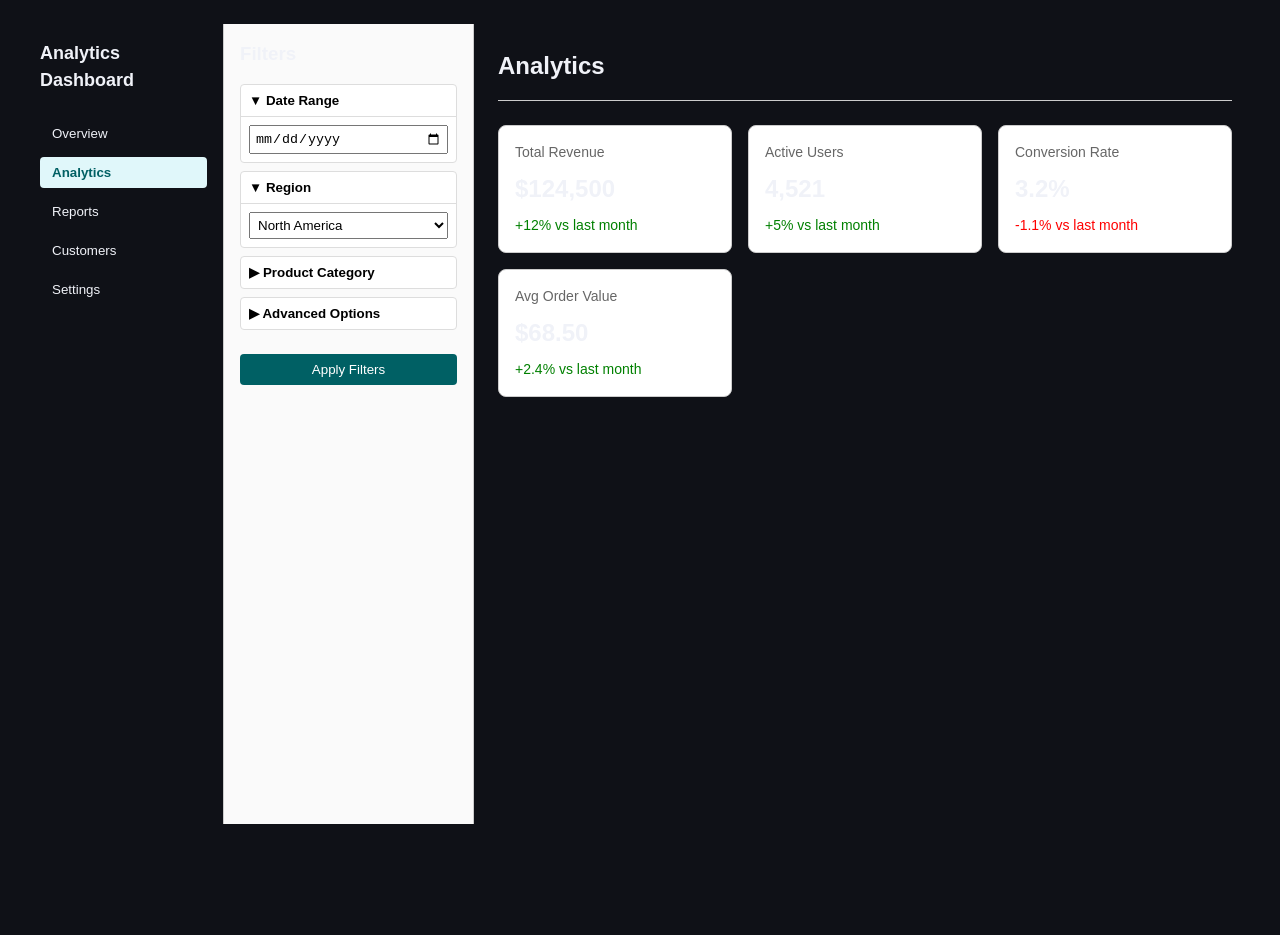
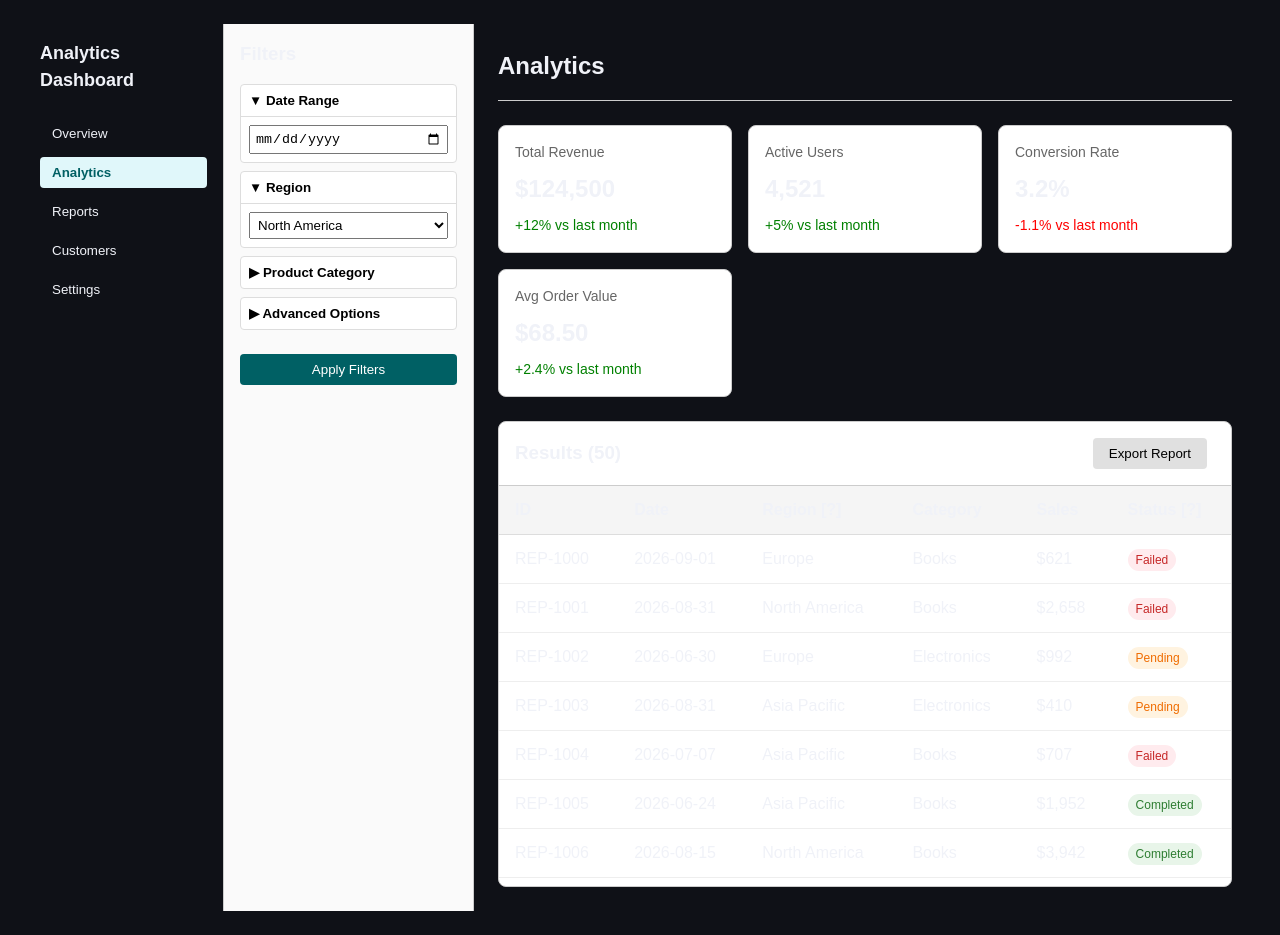
Before and after one commit to taofeeqhamzat/edge-aui, a React (Vite) app: page / in a window 1280 px wide. Both pictures are taken after a click on the button "Analytics". Before the commit the page ends 848 px from the top, so only its background shows below. Built offline with nearby package versions, Linux system fonts and the light colour scheme.

Commit message:
feat(testbed): implement results table and primary actions

```diff
--- a/src/app/App.tsx
+++ b/src/app/App.tsx
@@ -3,6 +3,7 @@ import { Navigation, Page } from './Navigation';
 
 import { KPICards } from '../testbed/components/KPICards';
 import { FilterDrawer } from '../testbed/components/FilterDrawer';
+import { ResultsTable } from '../testbed/components/ResultsTable';
 
 export function App() {
   const [currentPage, setCurrentPage] = useState<Page>('Overview');
@@ -14,11 +15,12 @@ export function App() {
       {currentPage === 'Analytics' ? (
         <div style={{ display: 'flex', flex: 1 }}>
           <FilterDrawer />
-          <main style={{ flex: 1, padding: '24px' }}>
+          <main style={{ flex: 1, padding: '24px', display: 'flex', flexDirection: 'column' }}>
             <header style={{ borderBottom: '1px solid #ccc', paddingBottom: '16px', marginBottom: '24px' }}>
               <h1 style={{ margin: 0, fontSize: '24px' }}>{currentPage}</h1>
             </header>
             <KPICards />
+            <ResultsTable />
           </main>
         </div>
       ) : (
--- /dev/null
+++ b/src/testbed/components/ResultsTable.tsx
@@ -0,0 +1,56 @@
+import { defaultTableData } from '../mock-data/tableData';
+
+export function ResultsTable() {
+  return (
+    <div style={{ background: '#fff', border: '1px solid #ccc', borderRadius: '8px', overflow: 'hidden', display: 'flex', flexDirection: 'column' }}>
+      <div style={{ padding: '16px', borderBottom: '1px solid #ccc', display: 'flex', justifyContent: 'space-between', alignItems: 'center' }}>
+        <h3 style={{ margin: 0 }}>Results ({defaultTableData.length})</h3>
+        <div>
+          <button style={{ padding: '8px 16px', background: '#e0e0e0', border: 'none', borderRadius: '4px', cursor: 'pointer', marginRight: '8px' }}>
+            Export Report
+          </button>
+        </div>
+      </div>
+      <div style={{ overflowY: 'auto', maxHeight: '400px' }}>
+        <table style={{ width: '100%', borderCollapse: 'collapse', textAlign: 'left' }}>
+          <thead style={{ background: '#f5f5f5', position: 'sticky', top: 0, borderBottom: '1px solid #ddd' }}>
+            <tr>
+              <th style={{ padding: '12px 16px' }}>ID</th>
+              <th style={{ padding: '12px 16px' }}>Date</th>
+              <th style={{ padding: '12px 16px' }}>
+                Region <span title="Geographical sales region">[?]</span>
+              </th>
+              <th style={{ padding: '12px 16px' }}>Category</th>
+              <th style={{ padding: '12px 16px' }}>Sales</th>
+              <th style={{ padding: '12px 16px' }}>
+                Status <span title="Current processing status">[?]</span>
+              </th>
+            </tr>
+          </thead>
+          <tbody>
+            {defaultTableData.map((row) => (
+              <tr key={row.id} style={{ borderBottom: '1px solid #eee' }}>
+                <td style={{ padding: '12px 16px' }}>{row.id}</td>
+                <td style={{ padding: '12px 16px' }}>{row.date}</td>
+                <td style={{ padding: '12px 16px' }}>{row.region}</td>
+                <td style={{ padding: '12px 16px' }}>{row.category}</td>
+                <td style={{ padding: '12px 16px' }}>${row.sales.toLocaleString()}</td>
+                <td style={{ padding: '12px 16px' }}>
+                  <span style={{
+                    padding: '4px 8px',
+                    borderRadius: '12px',
+                    fontSize: '12px',
+                    background: row.status === 'Completed' ? '#e8f5e9' : row.status === 'Pending' ? '#fff3e0' : '#ffebee',
+                    color: row.status === 'Completed' ? '#2e7d32' : row.status === 'Pending' ? '#ef6c00' : '#c62828'
+                  }}>
+                    {row.status}
+                  </span>
+                </td>
+              </tr>
+            ))}
+          </tbody>
+        </table>
+      </div>
+    </div>
+  );
+}
--- /dev/null
+++ b/src/testbed/mock-data/tableData.ts
@@ -0,0 +1,25 @@
+export interface ReportData {
+  id: string;
+  date: string;
+  region: string;
+  category: string;
+  sales: number;
+  status: 'Completed' | 'Pending' | 'Failed';
+}
+
+export const generateMockData = (count: number): ReportData[] => {
+  const regions = ['North America', 'Europe', 'Asia Pacific'];
+  const categories = ['Electronics', 'Clothing', 'Books'];
+  const statuses: ReportData['status'][] = ['Completed', 'Pending', 'Failed'];
+
+  return Array.from({ length: count }).map((_, i) => ({
+    id: `REP-${1000 + i}`,
+    date: new Date(Date.now() - Math.floor(Math.random() * 10000000000)).toISOString().split('T')[0],
+    region: regions[Math.floor(Math.random() * regions.length)],
+    category: categories[Math.floor(Math.random() * categories.length)],
+    sales: Math.floor(Math.random() * 5000) + 100,
+    status: statuses[Math.floor(Math.random() * statuses.length)]
+  }));
+};
+
+export const defaultTableData = generateMockData(50);
```
